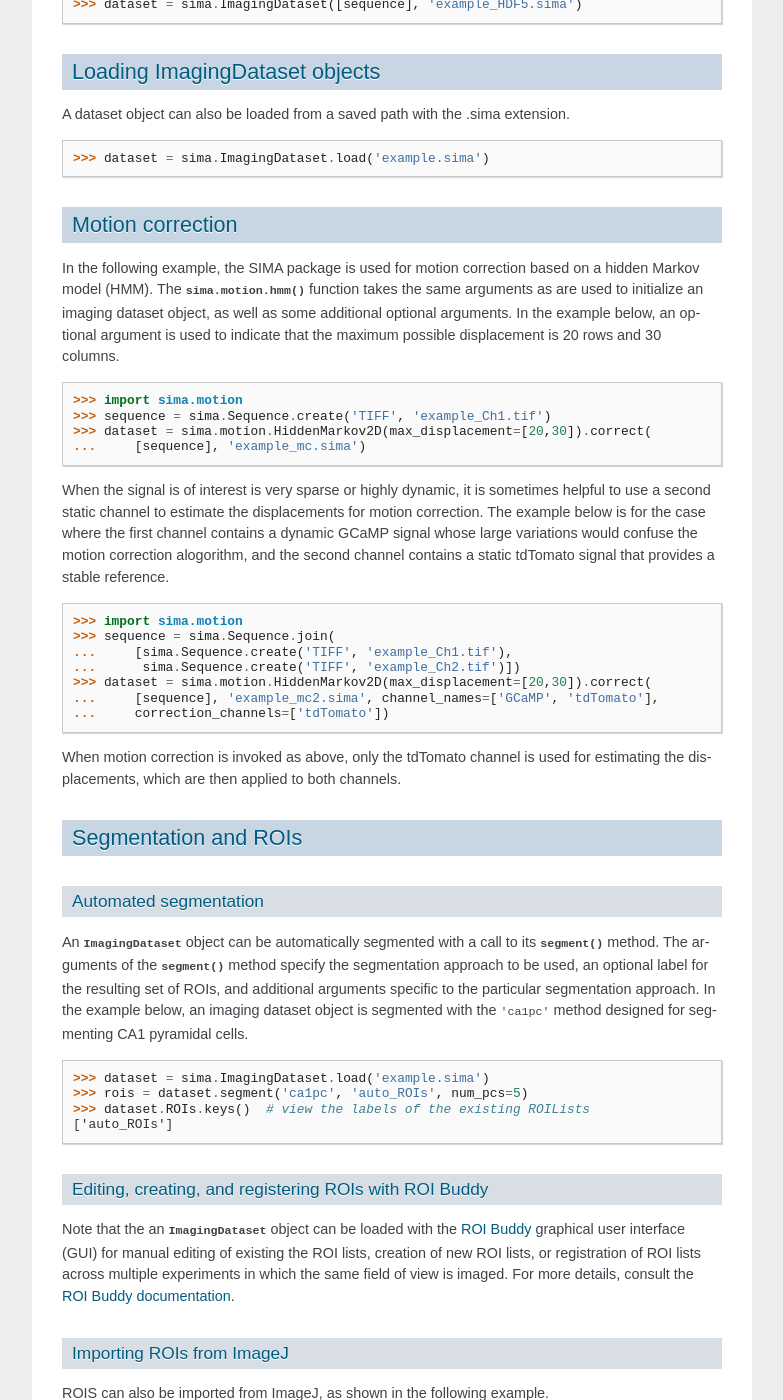
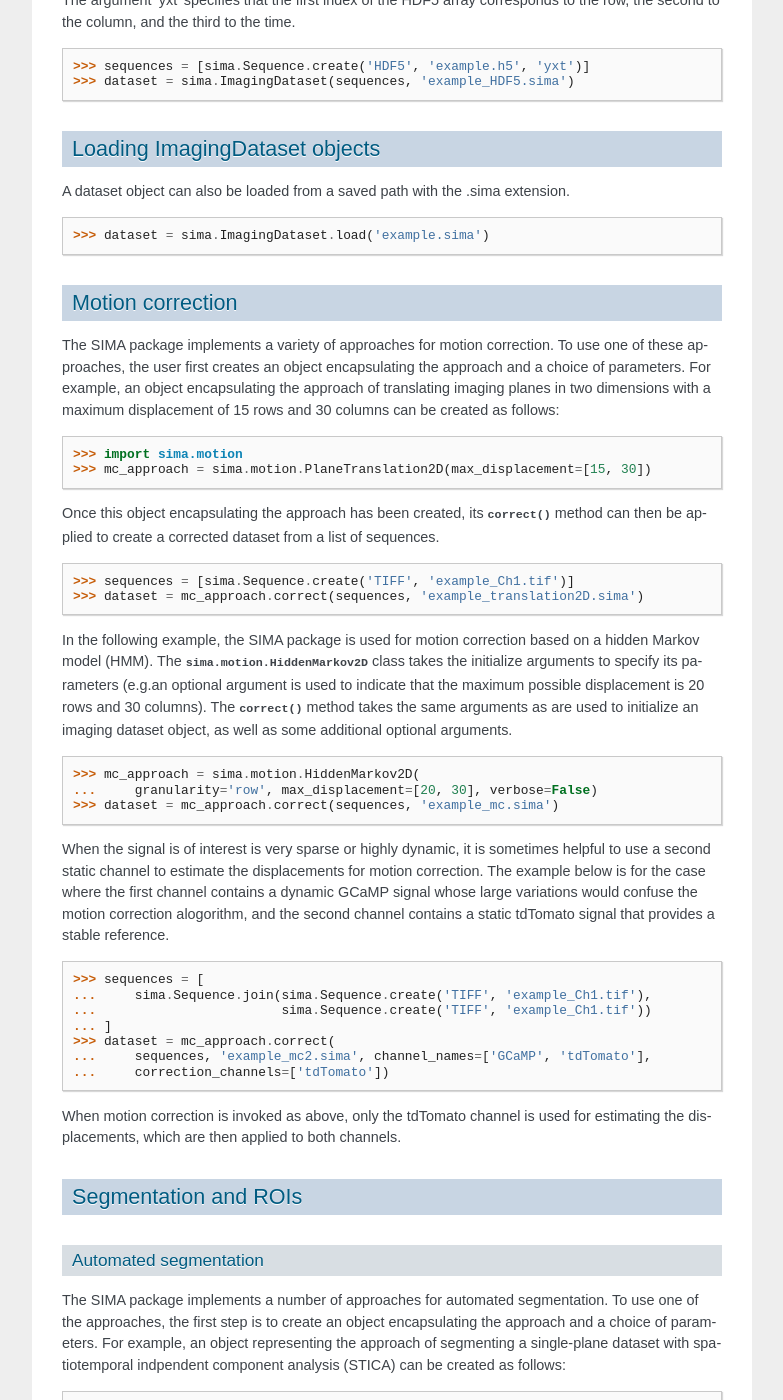
Before and after one commit to losonczylab/sima, a Sphinx documentation site: the page built from doc/source/tutorial.rst, in a window 1280 px wide and 1400 px high, scrolled down 2963 px. Shown: the whole window, without its empty margins (198-981 px from the left). Built offline with Sphinx 7.4.7, drawn with Linux system fonts in a browser that asks for light colours; some of the changed text lies outside the part shown.

Commit message:
Improved docs and tutorial.

```diff
--- a/doc/source/tutorial.rst
+++ b/doc/source/tutorial.rst
@@ -39,7 +39,7 @@ Individual classes or functions can be imported from submodules.
 For example, we can import the iterable object for use with multi-page
 TIFF files with the following command:
 
-    >>> from sima.segment import PlaneSTICA
+    >>> from sima.motion import HiddenMarkov2D
 
 For more details on importing, consult the `Python documentation
 <https://docs.python.org/2.7/>`_.
@@ -84,15 +84,20 @@ Numpy arrays
 To begin with, we create some Numpy arrays containing random data.
 
     >>> import numpy as np
-    >>> array1 = np.random.rand(100, 128, 128, 2)
-    >>> array2 = np.random.rand(100, 128, 128, 2)
+    >>> cycle1_channel1 = np.random.rand(100, 128, 128)
+    >>> cycle1_channel2 = np.random.rand(100, 128, 128)
+    >>> cycle2_channel1 = np.random.rand(100, 128, 128)
+    >>> cycle2_channel2 = np.random.rand(100, 128, 128)
 
 Once we have the Numpy arrays containing the imaging data, we create the
 ImagingDataset object as follows.
 
-    >>> sequences = [
-    ...     sima.Sequence.create('ndarray', array1),
-    ...     sima.Sequence.create('ndarray', array2)]
+    >>> sequences = [sima.Sequence.join(
+    ...                  sima.Sequence.create('ndarray', cycle1_channel1),
+    ...                  sima.Sequence.create('ndarray', cycle1_channel2)),
+    ...              sima.Sequence.join(
+    ...                  sima.Sequence.create('ndarray', cycle2_channel1),
+    ...                  sima.Sequence.create('ndarray', cycle2_channel2))]
     >>> dataset = sima.ImagingDataset(
     ...     sequences, 'example_np.sima', channel_names=['green', 'red'])
 
@@ -100,16 +105,16 @@ Multipage TIFF files
 ....................
 For simplicity, we consider the case of only a single cycle and channel.
 
-    >>> sequence = sima.Sequence.create('TIFF', 'example_Ch1.tif')
-    >>> dataset = sima.ImagingDataset([sequence], 'example_TIFF.sima')
+    >>> sequences = [sima.Sequence.create('TIFF', 'example_Ch1.tif')]
+    >>> dataset = sima.ImagingDataset(sequences, 'example_TIFF.sima')
 
 HDF5 files
 ..........
 The argument 'yxt' specifies that the first index of the HDF5 array corresponds
 to the row, the second to the column, and the third to the time.
 
-    >>> sequence = sima.create('HDF5', 'example.h5', 'yxt')
-    >>> dataset = sima.ImagingDataset([sequence], 'example_HDF5.sima')
+    >>> sequences = [sima.Sequence.create('HDF5', 'example.h5', 'yxt')]
+    >>> dataset = sima.ImagingDataset(sequences, 'example_HDF5.sima')
 
 
 Loading ImagingDataset objects
@@ -121,31 +126,47 @@ A dataset object can also be loaded from a saved path with the .sima extension.
 
 Motion correction
 -----------------
-In the following example, the SIMA package is used for motion correction based
-on a hidden Markov model (HMM). The :func:`sima.motion.hmm` function takes the
-same arguments as are used to initialize an imaging dataset object, as well as
-some additional optional arguments. In the example below, an optional argument
-is used to indicate that the maximum possible displacement is 20 rows and 30
-columns.
+The SIMA package implements a variety of approaches for motion correction. To
+use one of these approaches, the user first creates an object encapsulating the
+approach and a choice of parameters. For example, an object encapsulating the
+approach of translating imaging planes in two dimensions with a maximum
+displacement of 15 rows and 30 columns can be created as follows:
 
     >>> import sima.motion
-    >>> sequence = sima.Sequence.create('TIFF', 'example_Ch1.tif')
-    >>> dataset = sima.motion.HiddenMarkov2D(max_displacement=[20,30]).correct(
-    ...     [sequence], 'example_mc.sima')
+    >>> mc_approach = sima.motion.PlaneTranslation2D(max_displacement=[15, 30])
 
-When the signal is of interest is very sparse or highly dynamic, it is sometimes
-helpful to use a second static channel to estimate the displacements for motion
-correction. The example below is for the case where the first channel contains
-a dynamic GCaMP signal whose large variations would confuse the motion correction
-alogorithm, and the second channel contains a static tdTomato signal that provides
-a stable reference.
+Once this object encapsulating the approach has been created, its
+:func:`correct()` method can then be applied to create a corrected dataset from
+a list of sequences.
 
-    >>> import sima.motion
-    >>> sequence = sima.Sequence.join(
-    ...     [sima.Sequence.create('TIFF', 'example_Ch1.tif'),
-    ...      sima.Sequence.create('TIFF', 'example_Ch2.tif')])
-    >>> dataset = sima.motion.HiddenMarkov2D(max_displacement=[20,30]).correct(
-    ...     [sequence], 'example_mc2.sima', channel_names=['GCaMP', 'tdTomato'],
+    >>> sequences = [sima.Sequence.create('TIFF', 'example_Ch1.tif')]
+    >>> dataset = mc_approach.correct(sequences, 'example_translation2D.sima')
+
+In the following example, the SIMA package is used for motion correction based
+on a hidden Markov model (HMM). The :class:`sima.motion.HiddenMarkov2D` class
+takes the initialize arguments to specify its parameters (e.g.\ an optional
+argument is used to indicate that the maximum possible displacement is 20 rows
+and 30 columns). The :func:`correct` method takes the same arguments as are
+used to initialize an imaging dataset object, as well as some additional
+optional arguments.
+
+    >>> mc_approach = sima.motion.HiddenMarkov2D(
+    ...     granularity='row', max_displacement=[20, 30], verbose=False)
+    >>> dataset = mc_approach.correct(sequences, 'example_mc.sima')
+
+When the signal is of interest is very sparse or highly dynamic, it is
+sometimes helpful to use a second static channel to estimate the displacements
+for motion correction. The example below is for the case where the first
+channel contains a dynamic GCaMP signal whose large variations would confuse
+the motion correction alogorithm, and the second channel contains a static
+tdTomato signal that provides a stable reference.
+
+    >>> sequences = [
+    ...     sima.Sequence.join(sima.Sequence.create('TIFF', 'example_Ch1.tif'),
+    ...                        sima.Sequence.create('TIFF', 'example_Ch1.tif'))
+    ... ]
+    >>> dataset = mc_approach.correct(
+    ...     sequences, 'example_mc2.sima', channel_names=['GCaMP', 'tdTomato'],
     ...     correction_channels=['tdTomato'])
 
 When motion correction is invoked as above, only the tdTomato channel is used
@@ -156,19 +177,21 @@ Segmentation and ROIs
 
 Automated segmentation
 ......................
-An :class:`ImagingDataset` object can be automatically segmented with a call to
-its :func:`segment` method.  The arguments of the :func:`segment` method
-specify the segmentation approach to be used, an optional label for the
-resulting set of ROIs, and additional arguments specific to the particular
-segmentation approach.  In the example below, an imaging dataset object is
-segmented with the ``'ca1pc'`` method designed for segmenting CA1 pyramidal
-cells.
+The SIMA package implements a number of approaches for automated segmentation.
+To use one of the approaches, the first step is to create an object
+encapsulating the approach and a choice of parameters. For example, an object
+representing the approach of segmenting a single-plane dataset with
+spatiotemporal indpendent component analysis (STICA) can be created as follows:
+
+    >>> import sima.segment
+    >>> ca1pc_approach = sima.segment.PlaneCA1PC(num_pcs=5)
+
+Once the approch has been created, it can be passed as an argument to the
+:func:`segment` method of an An :class:`ImagingDataset`. The :func:`segment`
+method can also take an optional label argument for the resulting set of ROIs.
 
     >>> dataset = sima.ImagingDataset.load('example.sima')
-    >>> rois = dataset.segment('ca1pc', 'auto_ROIs', num_pcs=5)
-    >>> dataset.ROIs.keys()  # view the labels of the existing ROILists
-    ['auto_ROIs']
-
+    >>> rois = dataset.segment(ca1pc_approach, 'auto_ROIs')
 
 Editing, creating, and registering ROIs with ROI Buddy
 ......................................................
@@ -274,12 +297,10 @@ can be used to view the results of motion correction, as shown in the following
 example.
 
     >>> import sima.motion
-    >>> from sima.sequence import MultiPageTIFF
-    >>> sequence = [[MultiPageTIFF('example_Ch1.tif')]]
-    >>> dataset = sima.motion.hmm(sequence, 'example_mc3.sima',
-    ...                           max_displacement=[20,30], verbose=False)
-    >>> dataset.export_averages(['exported_frames.tif'], fmt='TIFF16')
-    >>> dataset.export_frames([['exported_frames.tif']], fmt='TIFF16')
+    >>> sequences = [sima.Sequence.create('TIFF', 'example_Ch1.tif')]
+    >>> dataset = mc_approach.correct(sequences, 'example_mc3.sima')
+    >>> dataset.export_averages(['avgs.tif'], fmt='TIFF16')
+    >>> dataset.export_frames([[['frames.tif']]], fmt='TIFF16')
 
 The paths to which the exported data are saved are organized as a list with one
 filename per channel for the :func:`export_averages` method, or as a list of
@@ -289,7 +310,7 @@ however, the export format is specified to HDF5, then the filenames for
 :func:`export_frames` should be organized into a list with one filename per
 cycle, since both channels are combined into a single HDF5 file.
 
-    >>> dataset.export_frames('exported_frames.h5', fmt='HDF5')
+    >>> dataset.export_frames(['exported_frames.h5'], fmt='HDF5')
 
 Signal data
 ...........
```
Also changed, not shown: 2 other files.
